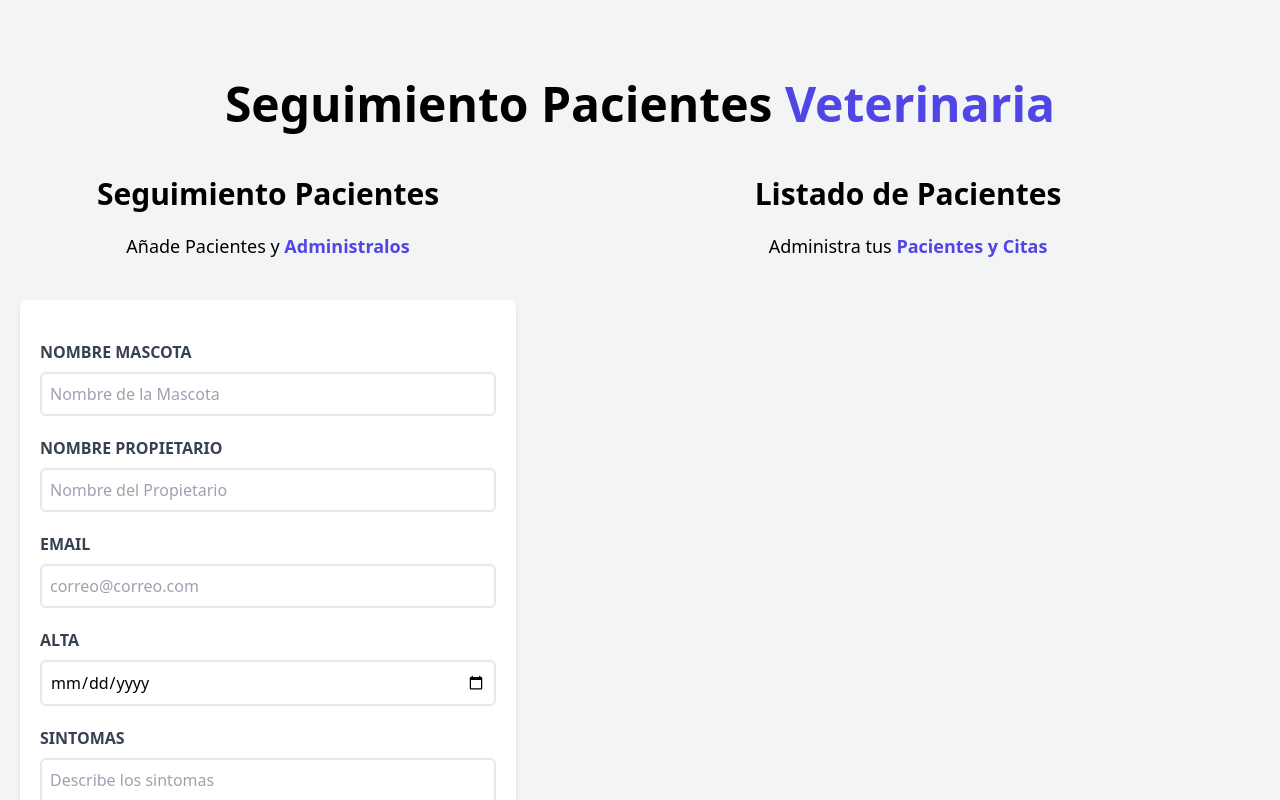
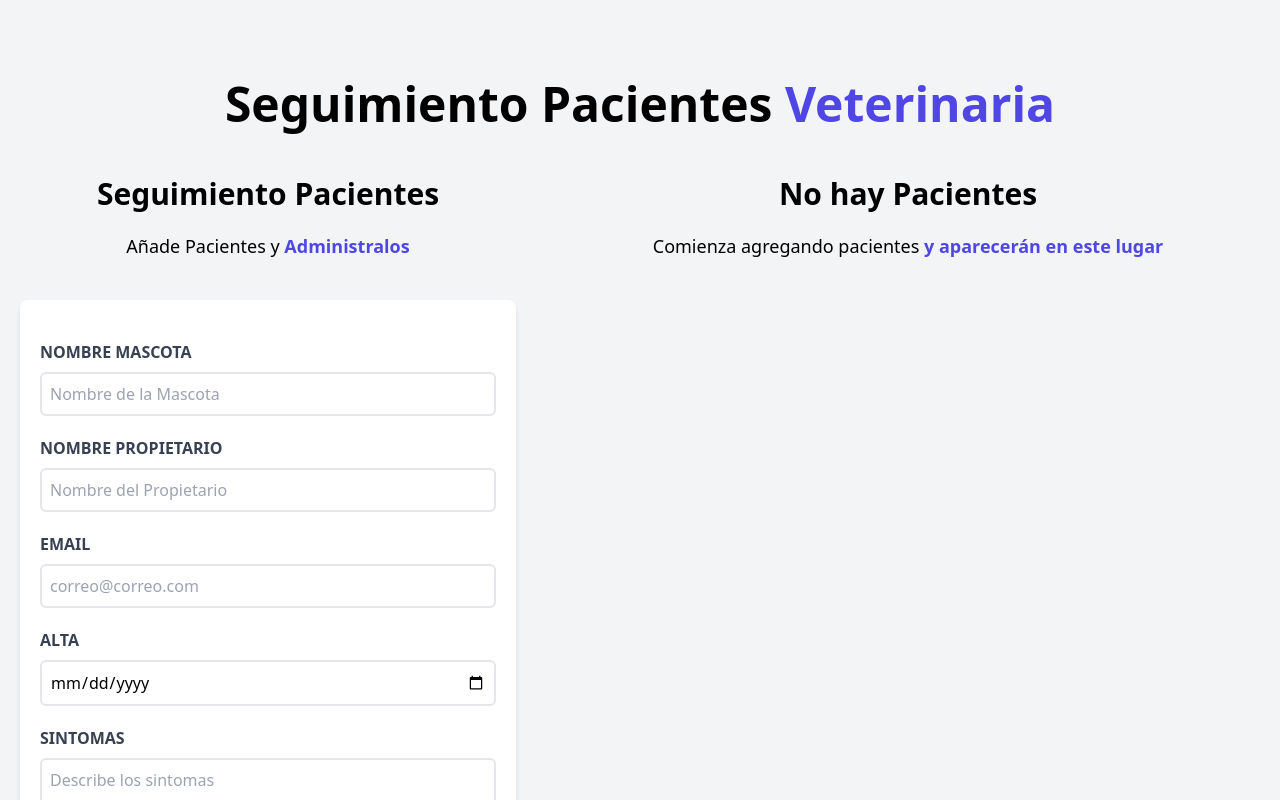
Before and after one commit to oscarandresdav/citas-react, a React (Vite) app: page / in a window 1280 px wide. Shown: the top 800 px of the page. Built offline with nearby package versions, Linux system fonts and the light colour scheme.

Commit message:
Mostrar Textos de Forma condicional en React

```diff
--- a/src/components/ListadoPacientes.jsx
+++ b/src/components/ListadoPacientes.jsx
@@ -4,6 +4,9 @@
 
   return (
     <div className="md:w-1/2 lg:w-3/5">
+
+      { pacientes && pacientes.length ? (
+        <>
           <h2 className="font-black text-3xl text-center">Listado de Pacientes</h2>
           <p className="text-lg mt-5 mb-10 text-center">
             Administra tus {''}
@@ -19,6 +22,18 @@
               />
             ))}
           </div>
+        </>
+      ) : (
+        <>
+          <h2 className="font-black text-3xl text-center">No hay Pacientes</h2>
+          <p className="text-lg mt-5 mb-10 text-center">
+            Comienza agregando pacientes {''}
+            <span className="text-indigo-600 font-bold">y aparecerán en este lugar</span>
+          </p>
+        </>
+      ) }
+
+
 
     </div>
   )
```
Lines whose indentation alone changed are shown as unchanged.
